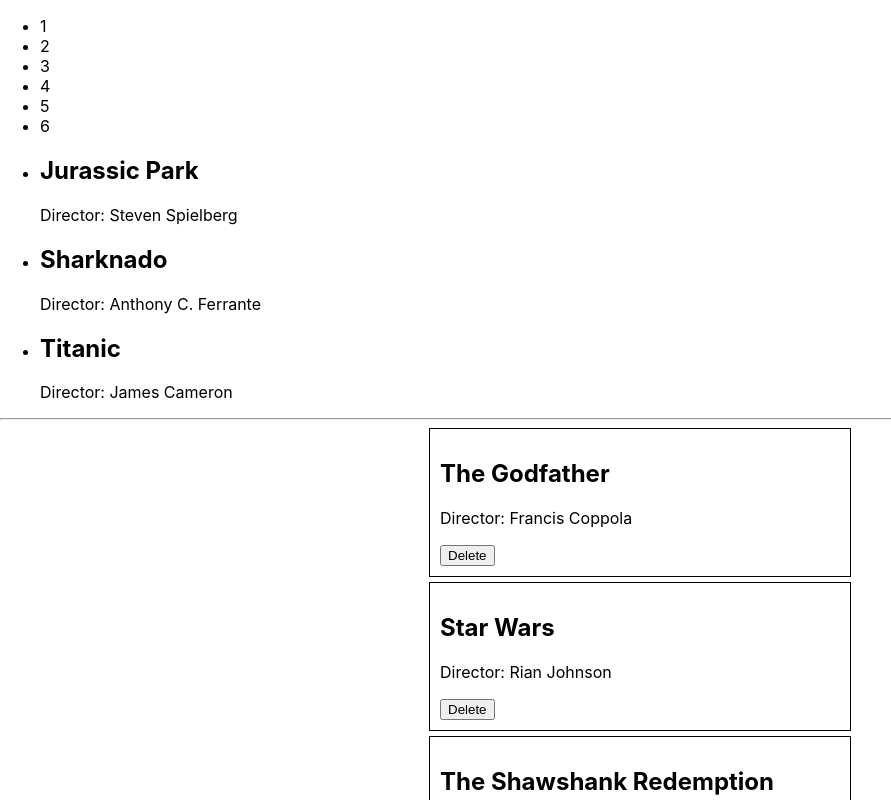
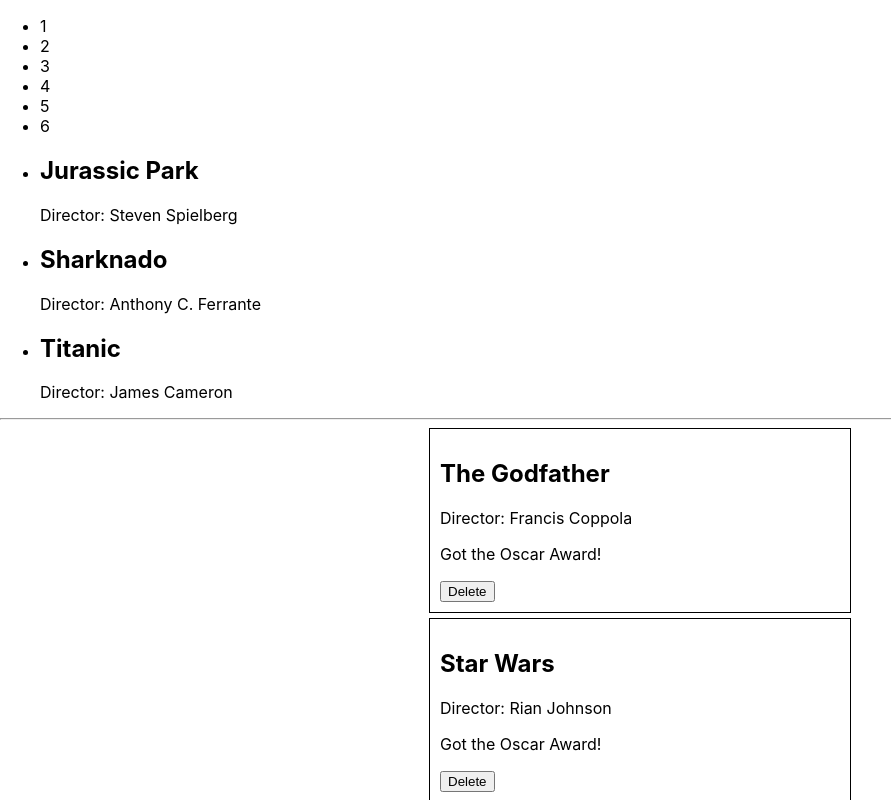
Before and after one commit to andrewoppo/crapp, a React (Create React App) app: page / in a window 1280 px wide. Shown: the top 800 px of the page, without its empty margins (0-891 px from the left). Built offline with nearby package versions, Linux system fonts and the light colour scheme.

Commit message:
jsx conditionals review

```diff
--- a/src/components/dynamicListsDemo/DynamicMoviesList.js
+++ b/src/components/dynamicListsDemo/DynamicMoviesList.js
@@ -4,10 +4,10 @@
 class DynamicMoviesList extends Component {
   state = {
     movies: [
-      { id: "fUbJPciPq", title: "The Godfather", director: "Francis Coppola" },
-      { id: "EXN9npPlo", title: "Star Wars", director: "Rian Johnson" },
-      { id: "lecqGHnAb", title: "The Shawshank Redemption", director: "Frank Darabont" }
-    ]
+      { id: "fUbJPciPq", title: "The Godfather", director: "Francis Coppola", hasOscars: true, IMDbRating: 9.2 },
+      { id: "EXN9npPlo",  title: "Star Wars", director: "Rian Johnson" , hasOscars: true, IMDbRating: 8.7 },
+      { id: "lecqGHnAb",  title: "The Shawshank Redemption", director: "Frank Darabont", hasOscars: false, IMDbRating: 9.3 }
+  ]
   }
 
   deleteMovieHandler = id => {
--- a/src/components/dynamicListsDemo/ImprovedCard.js
+++ b/src/components/dynamicListsDemo/ImprovedCard.js
@@ -4,6 +4,19 @@
     <div className="movies-list-item">
       <h2>{props.title}</h2>
       <p>Director: {props.director}</p>
+      {/* true && x will evaluate to x */}
+      { props.hasOscars && <p>Got the Oscar Award!  </p> }
+      { !props.hasOscars && <p>Great movie but no Oscars!  </p> }
+        {/* can also do it like this:
+
+        {
+            props.hasOscars ?
+
+            <p>Got that Oscar!  </p>
+            :
+            <p>No Oscars here...  </p>
+        }
+        */}
       <button onClick={props.clickToDelete}>Delete</button>
     </div>
   );
```
